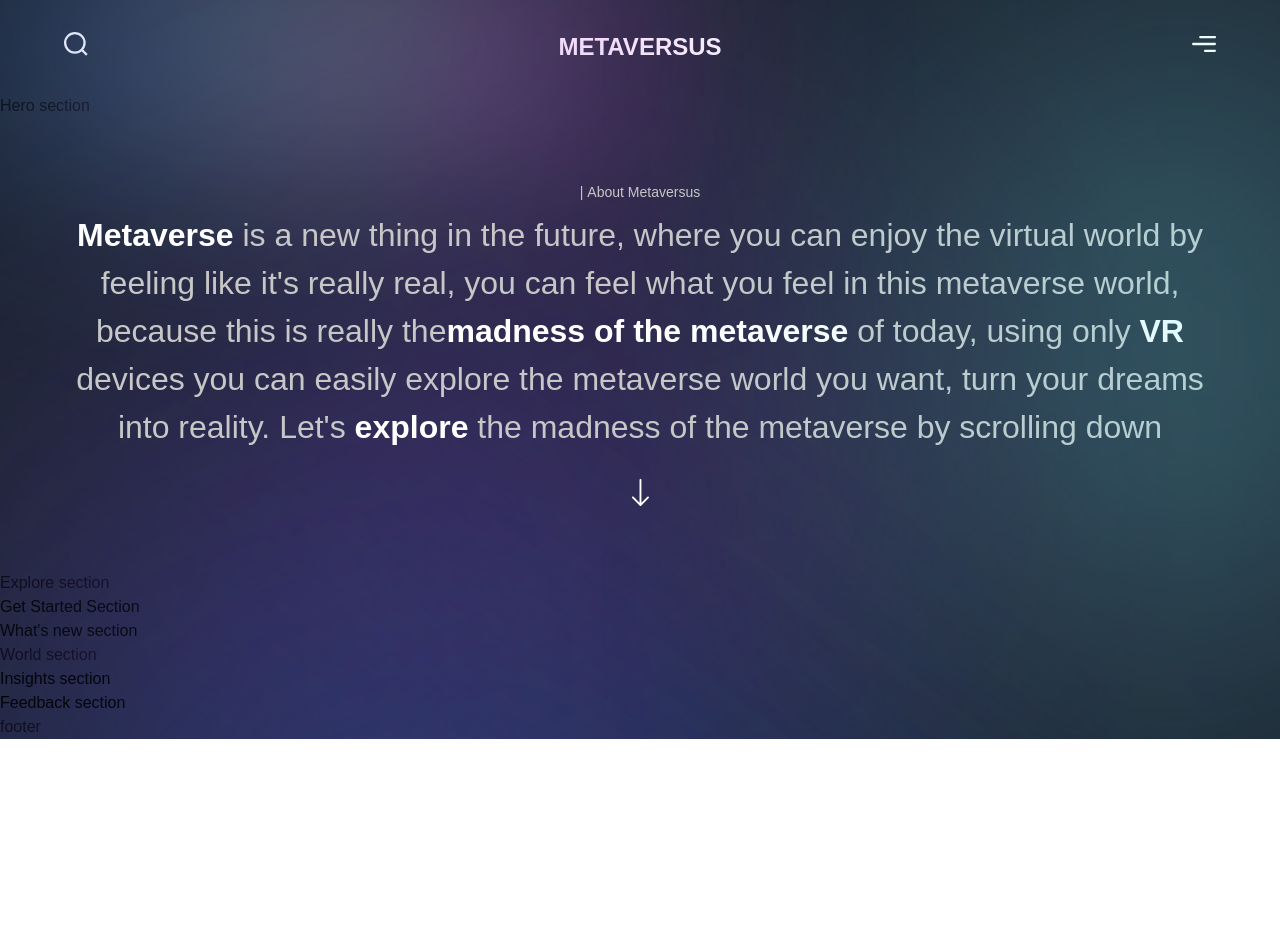
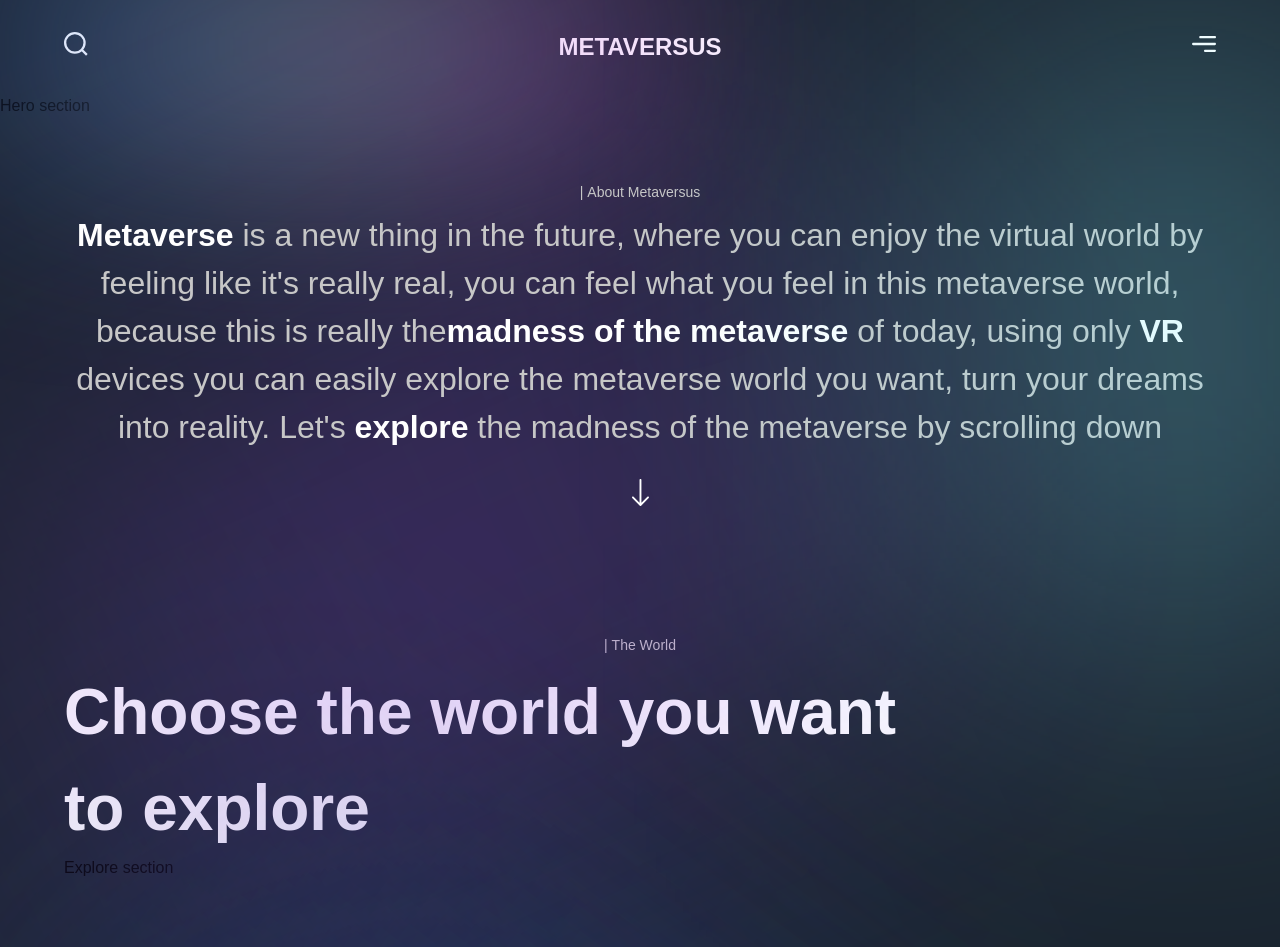
Before and after one commit to xDeFc0nx/project-metaverse, a Next.js app: page / in a window 1280 px wide. Shown: the top 947 px of the page. Before the commit the page ends 800 px from the top, so only its background shows below. Built offline with nearby package versions, Linux system fonts and the light colour scheme; a web font is replaced by a local one.

Commit message:
Completed Explore.jsx

```diff
--- a/sections/Explore.jsx
+++ b/sections/Explore.jsx
@@ -1,7 +1,28 @@
-'use client';
+"use client";
+
+import { useState } from "react";
+import { motion } from "framer-motion";
+import styles from "../styles";
+import { staggerContainer } from "../utils/motion";
+import { exploreWorlds } from "../constants";
+import { ExploreCard, TitleText, TypingText } from "../components";
 
 const Explore = () => (
-  <section>
+  <section className={`${styles.paddings}`} id="explore">
+    <motion.div
+      variants={staggerContainer}
+      initial="hidden"
+      whileInView="show"
+      viewport={{ once: false, amount: 0.25 }}
+      className={`${styles.innerWidth} mx-auto flex flex-col`}
+    >
+      <TypingText title="| The World" textStyles="text-center" />
+      <TitleText
+        title={
+          <>Choose the world you want<br className="md:block hidden" />to explore</>
+        }
+      />
+    </motion.div>
     Explore section
   </section>
 );
```
